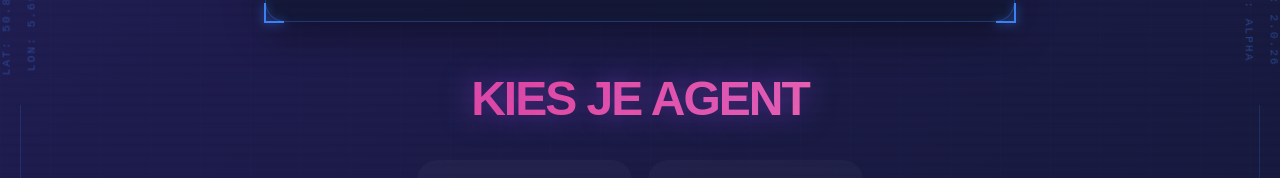
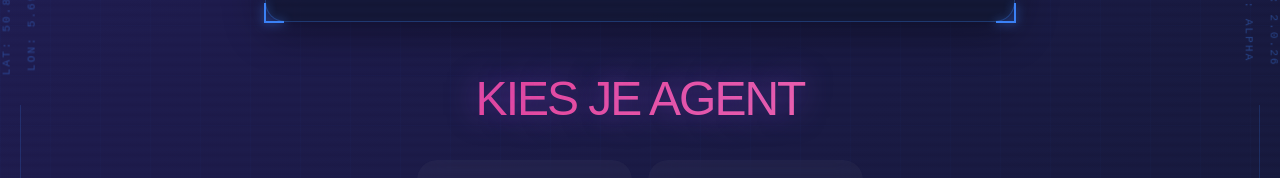
Before and after one commit to x4b5/game2026, a SvelteKit app: page /game/kappa-grid-27 in a window 1280 px wide. Shown: the part 575-753 px from the top of the page. Built offline with nearby package versions, Linux system fonts and the light colour scheme; grey boxes are pictures that could not be loaded; a web font is replaced by a local one.

Commit message:
style: removed bold styling from agent selection title

```diff
--- a/src/routes/game/kappa-grid-27/+page.svelte
+++ b/src/routes/game/kappa-grid-27/+page.svelte
@@ -826,7 +826,7 @@
         margin-bottom: 2rem;
         font-size: 3rem;
         font-family: "Tektur", sans-serif;
-        font-weight: 900;
+        font-weight: 400;
         letter-spacing: -2px;
         background: linear-gradient(135deg, #a855f7, #ec4899, #f472b6);
         background-size: 200% 200%;
```
